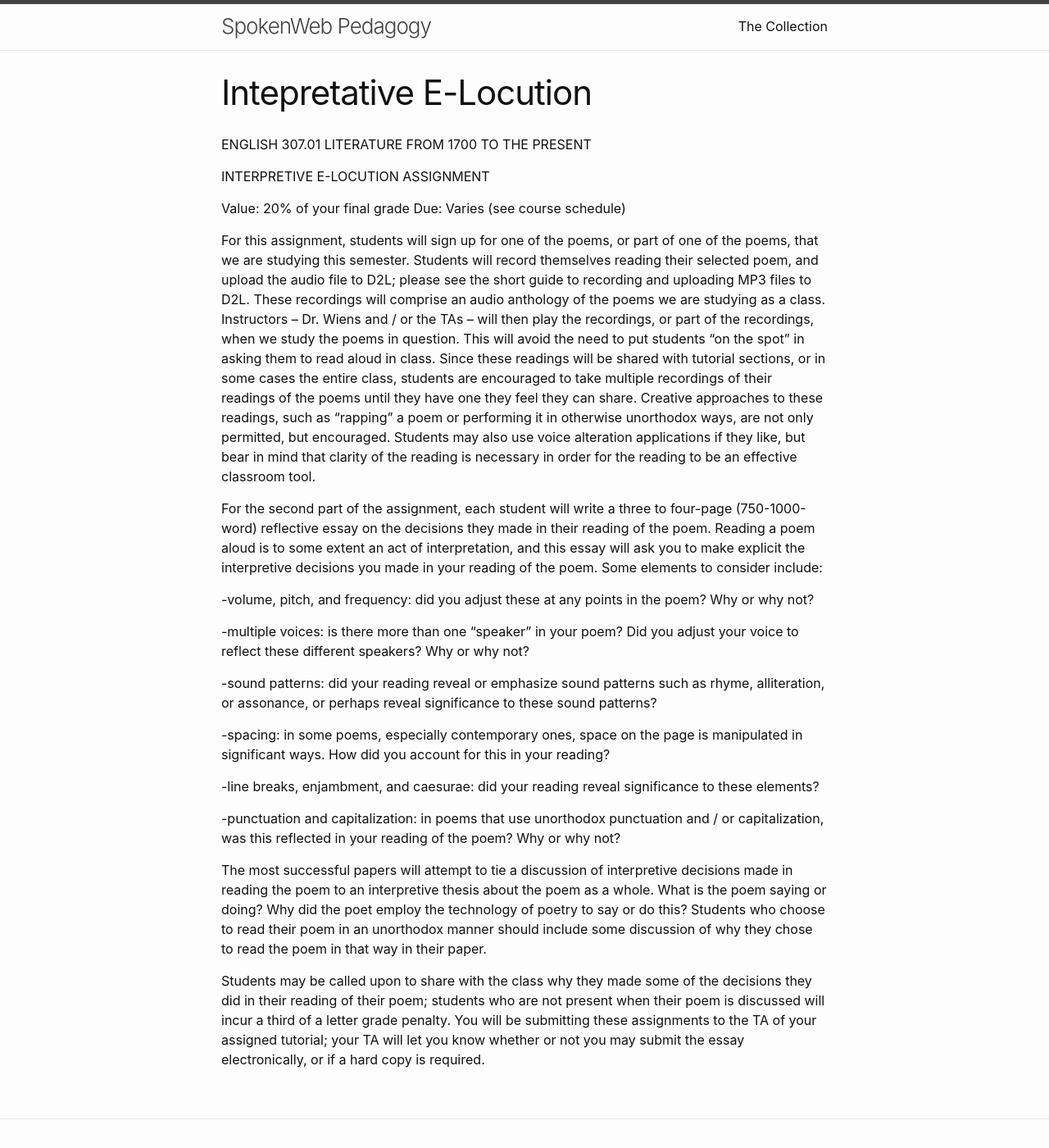
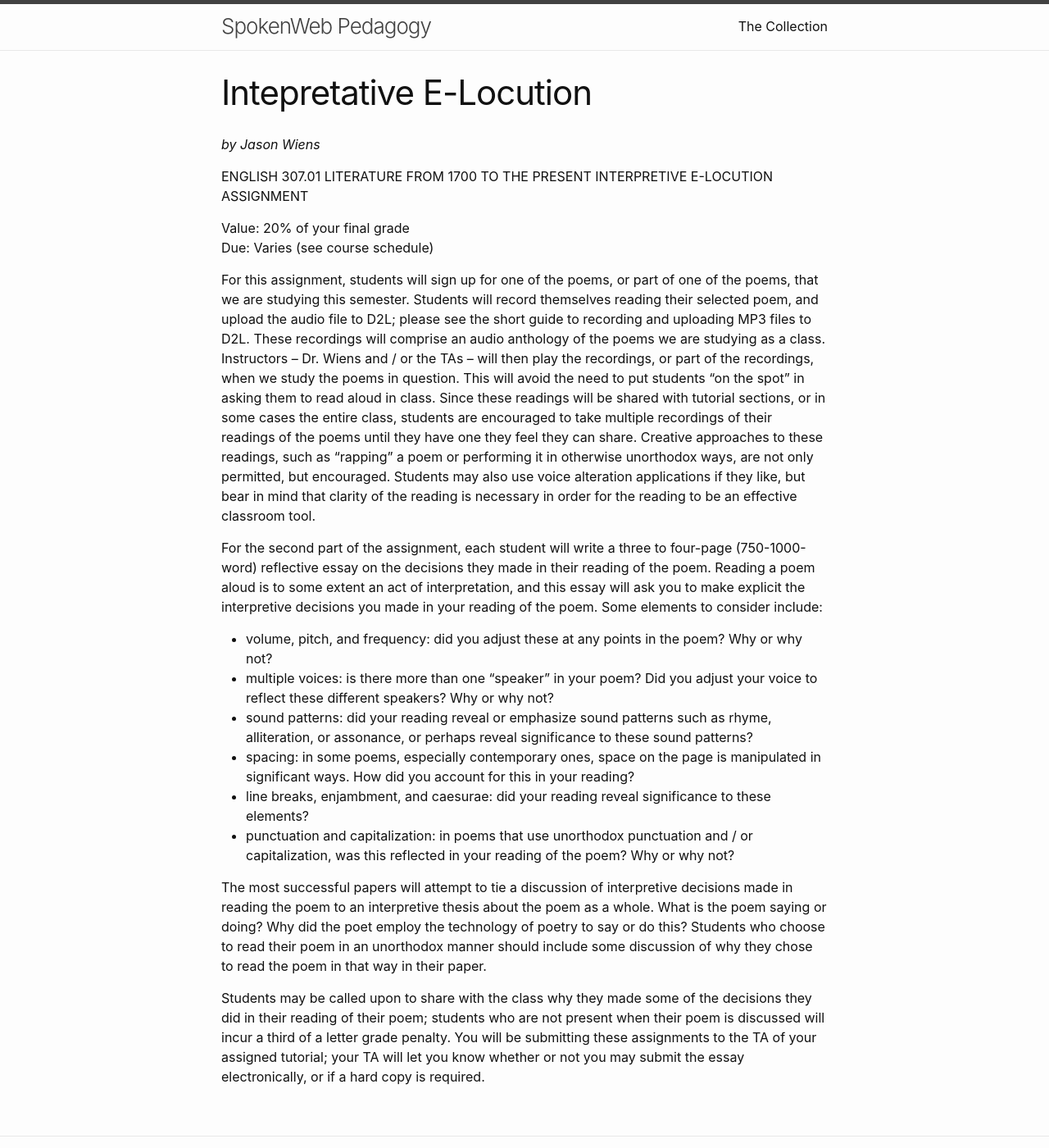
Before and after one commit to jentery/SWDemo, a Jekyll site: the page built from _output_documents/307 Winter 2018 Elocution Assignment.md, in a window 1280 px wide and 1400 px high. Shown: the whole window at 82% size. Built offline with Jekyll 4.4.1, drawn with Linux system fonts in a browser that asks for light colours; some of the changed lines change nothing that is shown.

Commit message:
Update 307 Winter 2018 Elocution Assignment.md

```diff
--- a/_output_documents/307 Winter 2018 Elocution Assignment.md
+++ b/_output_documents/307 Winter 2018 Elocution Assignment.md
@@ -13,11 +13,14 @@ primary_discipline: Literary Studies
 url: .nan
 
 ---
+
+*by Jason Wiens*
+
 ENGLISH 307.01 LITERATURE FROM 1700 TO THE PRESENT
-
 INTERPRETIVE E-LOCUTION ASSIGNMENT
 
-Value: 20% of your final grade Due: Varies (see course schedule)
+Value: 20% of your final grade
+Due: Varies (see course schedule)
 
 For this assignment, students will sign up for one of the poems, or part
 of one of the poems, that we are studying this semester. Students will
@@ -44,24 +47,19 @@ act of interpretation, and this essay will ask you to make explicit the
 interpretive decisions you made in your reading of the poem. Some
 elements to consider include:
 
--volume, pitch, and frequency: did you adjust these at any points in the
+* volume, pitch, and frequency: did you adjust these at any points in the
 poem? Why or why not?
-
--multiple voices: is there more than one "speaker" in your poem? Did you
+* multiple voices: is there more than one "speaker" in your poem? Did you
 adjust your voice to reflect these different speakers? Why or why not?
-
--sound patterns: did your reading reveal or emphasize sound patterns
+* sound patterns: did your reading reveal or emphasize sound patterns
 such as rhyme, alliteration, or assonance, or perhaps reveal
 significance to these sound patterns?
-
--spacing: in some poems, especially contemporary ones, space on the page
+* spacing: in some poems, especially contemporary ones, space on the page
 is manipulated in significant ways. How did you account for this in your
 reading?
-
--line breaks, enjambment, and caesurae: did your reading reveal
+* line breaks, enjambment, and caesurae: did your reading reveal
 significance to these elements?
-
--punctuation and capitalization: in poems that use unorthodox
+* punctuation and capitalization: in poems that use unorthodox
 punctuation and / or capitalization, was this reflected in your reading
 of the poem? Why or why not?
 
```
